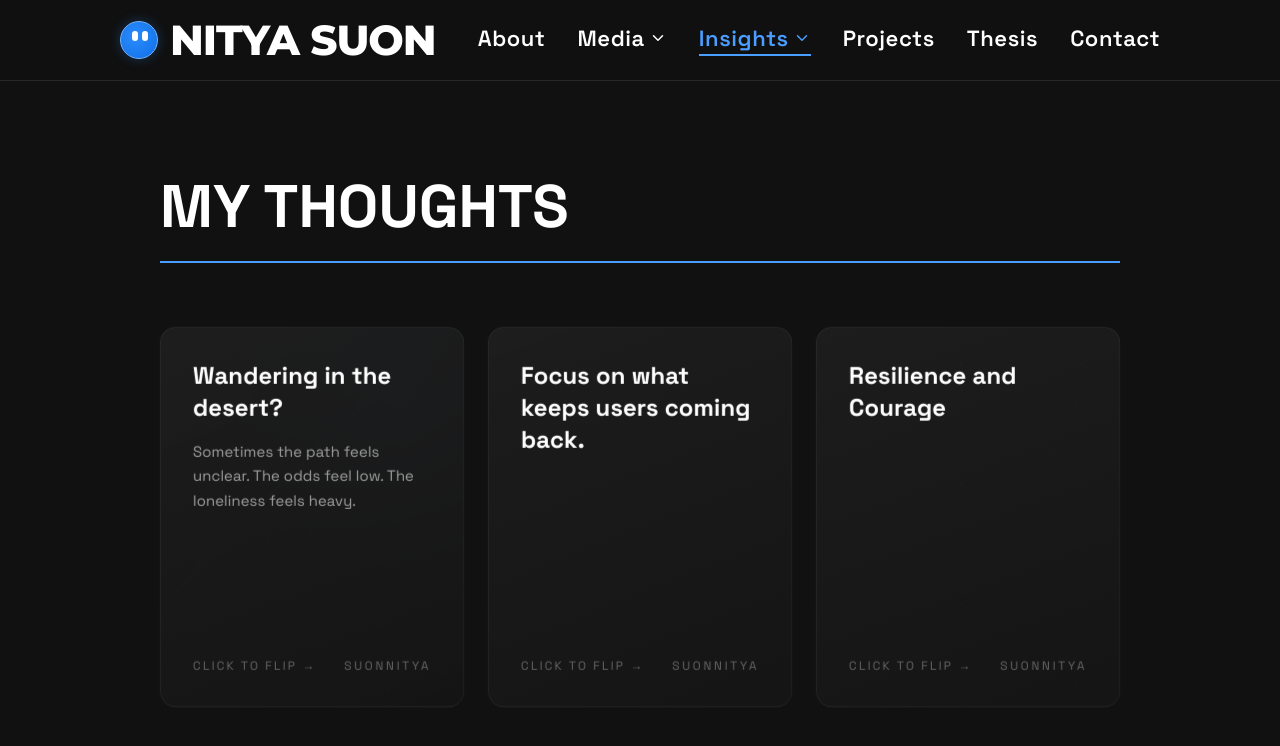
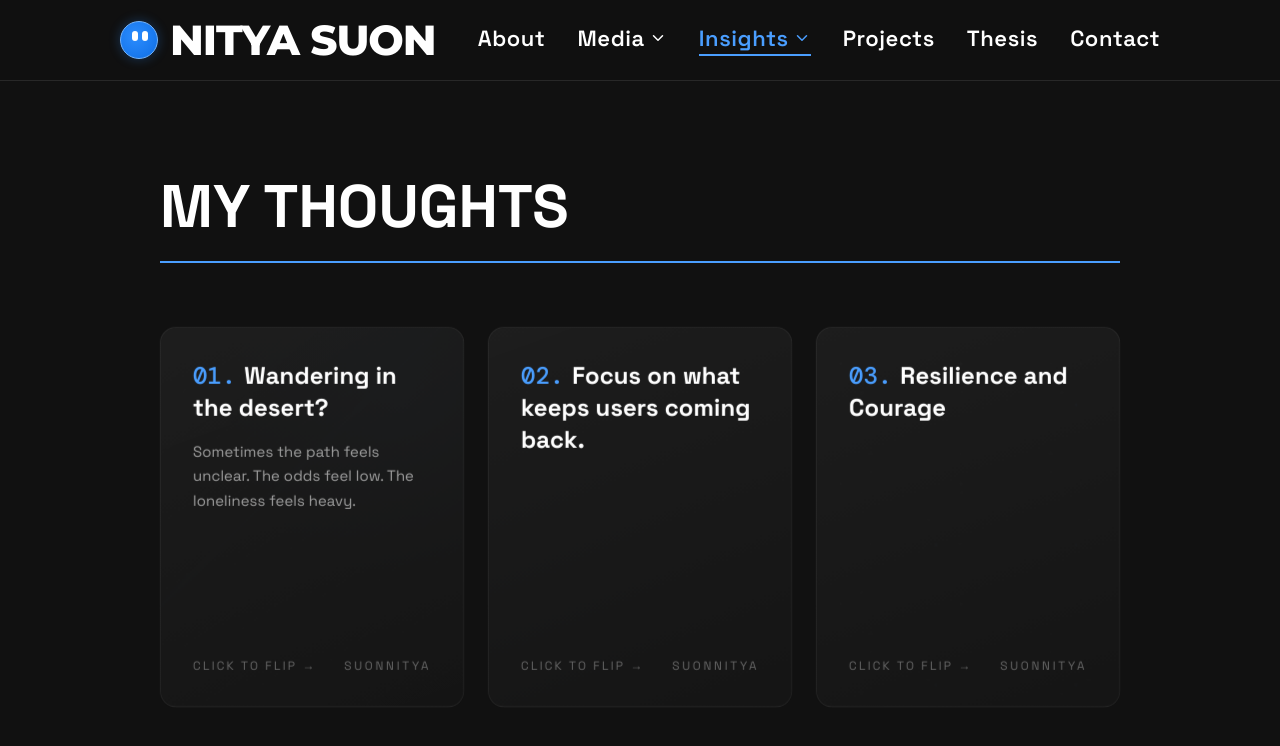
Before and after one commit to NityaSu/Publix, a Nuxt app: page /insights in a window 1280 px wide. Shown: the top 746 px of the page. Built offline with nearby package versions, Linux system fonts and the light colour scheme; a web font is replaced by a local one.

Commit message:
Enhance InsightCard component: add optional number prop for indexing insights, update template to display number alongside title and quote for improved clarity in InsightsSection.

```diff
--- a/component/InsightCard.vue
+++ b/component/InsightCard.vue
@@ -4,6 +4,7 @@ import { ref } from 'vue';
 export type InsightVariant = 'curiosity' | 'campus' | 'persistence';
 
 interface Props {
+  number?: string;
   titleHtml?: string;
   quoteHtml?: string;
   body?: string;
@@ -13,6 +14,7 @@ interface Props {
 }
 
 withDefaults(defineProps<Props>(), {
+  number: '',
   titleHtml: '',
   quoteHtml: '',
   body: '',
@@ -54,13 +56,21 @@ const toggleFlip = () => {
           <h3
             v-if="titleHtml"
             class="font-display font-bold text-white text-xl md:text-2xl leading-snug"
-            v-html="titleHtml"
-          />
+          >
+            <span
+              v-if="number"
+              class="font-dm font-medium text-accent mr-2"
+            >{{ number }}</span><span v-html="titleHtml" />
+          </h3>
           <p
             v-if="quoteHtml"
             class="font-display font-bold text-white text-xl md:text-2xl leading-snug"
-            v-html="quoteHtml"
-          />
+          >
+            <span
+              v-if="number && !titleHtml"
+              class="font-dm font-medium text-accent mr-2"
+            >{{ number }}</span><span v-html="quoteHtml" />
+          </p>
           <p
             v-if="body"
             class="text-sm md:text-[15px] leading-relaxed text-[#a0a0a0]"
--- a/component/InsightsSection.vue
+++ b/component/InsightsSection.vue
@@ -47,8 +47,9 @@ const insights: InsightItem[] = [
 
     <div class="mt-12 md:mt-16 grid grid-cols-1 md:grid-cols-2 xl:grid-cols-3 gap-6">
       <InsightCard
-        v-for="insight in insights"
+        v-for="(insight, index) in insights"
         :key="insight.id"
+        :number="`${String(index + 1).padStart(2, '0')}.`"
         :title-html="insight.titleHtml"
         :quote-html="insight.quoteHtml"
         :body="insight.body"
```
